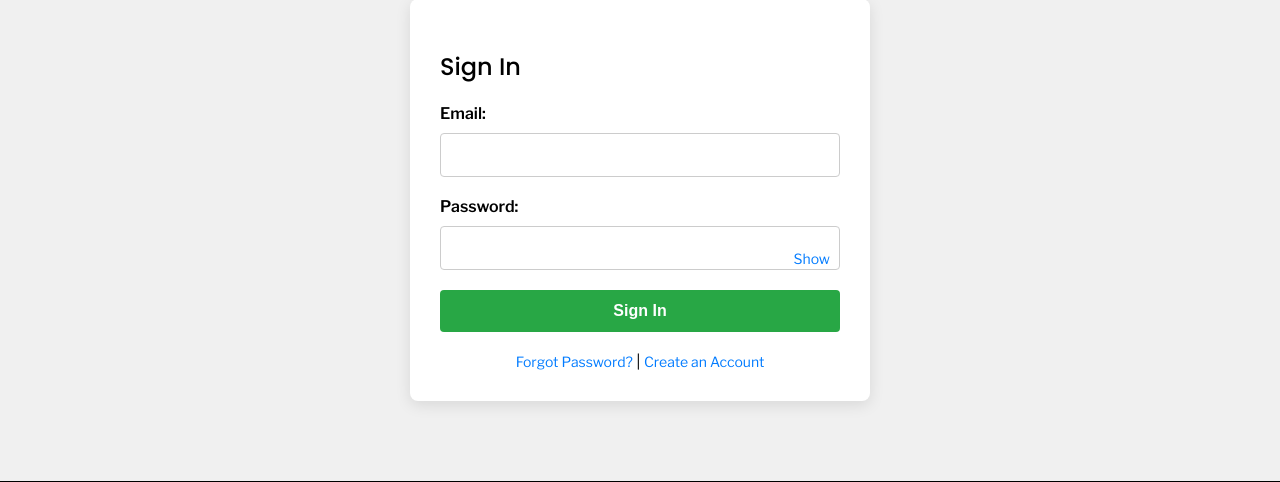
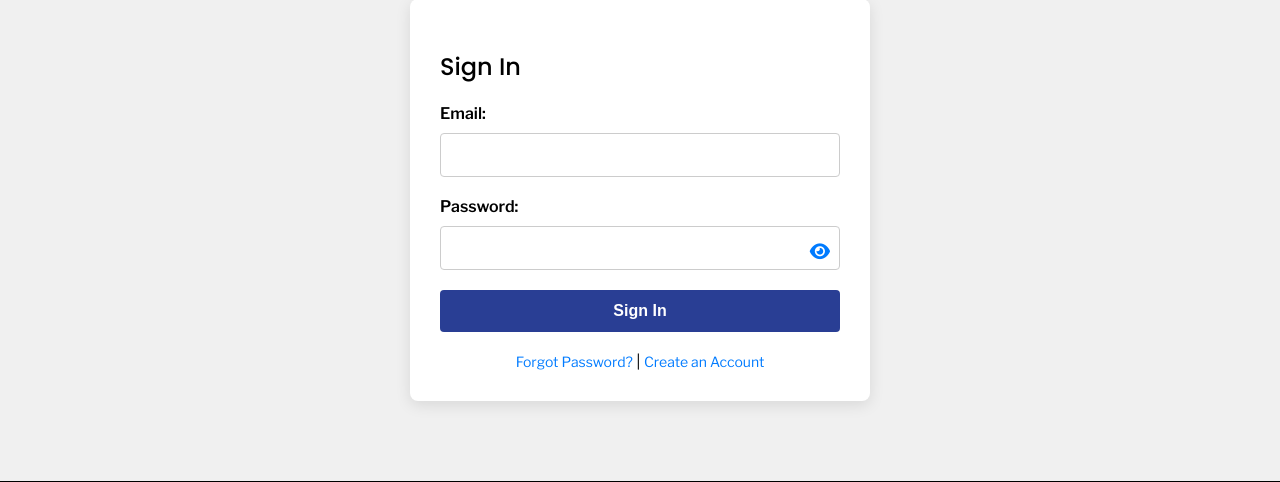
Before and after one commit to AutisticKao/Race-id-experimental-test, a PHP site: page /signin.php in a window 1280 px wide. Shown: the part 196-678 px from the top of the page. Run offline with PHP 8.4, Linux system fonts and the light colour scheme.

Commit message:
Update signin.php

```diff
--- a/signin.php
+++ b/signin.php
@@ -1,4 +1,7 @@
 <?php include 'header.php'; ?>
+
+<link rel="stylesheet" href="https://cdnjs.cloudflare.com/ajax/libs/font-awesome/6.0.0/css/all.min.css">
+
 
 <main class="signin-container">
     <h2>Sign In</h2>
@@ -9,12 +12,7 @@
         <label for="password">Password:</label>
         <div class="password-container">
             <input type="password" id="password" name="password" required>
-            <span class="toggle-password">Show</span>
-        </div>
-
-        <!-- Error message placeholder -->
-        <div class="error-message" id="error-message" style="display: none;">
-            Invalid email or password. Please try again.
+            <i class="fas fa-eye toggle-password" id="togglePassword"></i>
         </div>
 
         <button type="submit" class="signin-btn">Sign In</button>
@@ -67,23 +65,17 @@ body {
 .toggle-password {
     position: absolute;
     right: 10px;
-    top: 50%;
+    top: 40%;
     transform: translateY(-50%);
     cursor: pointer;
-    font-size: 14px;
+    font-size: 18px;
     color: #007bff;
-}
-
-.error-message {
-    color: red;
-    margin-bottom: 20px;
-    font-size: 14px;
 }
 
 .signin-btn {
     width: 100%;
     padding: 12px;
-    background-color: #28a745;
+    background-color: #293e94;
     color: white;
     border: none;
     border-radius: 4px;
@@ -114,22 +106,14 @@ body {
 
 <script>
 document.addEventListener('DOMContentLoaded', function() {
-    const togglePassword = document.querySelector('.toggle-password');
+    const togglePassword = document.getElementById('togglePassword');
     const passwordInput = document.getElementById('password');
 
     togglePassword.addEventListener('click', function() {
         const type = passwordInput.getAttribute('type') === 'password' ? 'text' : 'password';
         passwordInput.setAttribute('type', type);
-        this.textContent = type === 'password' ? 'Show' : 'Hide';
+        this.classList.toggle('fa-eye-slash');
     });
-
-    // Example of showing an error message
-    // This should be controlled by your server-side logic
-    const errorMessage = document.getElementById('error-message');
-    const showError = false; // Set this based on your server-side validation
-    if (showError) {
-        errorMessage.style.display = 'block';
-    }
 });
 </script>
 
```
